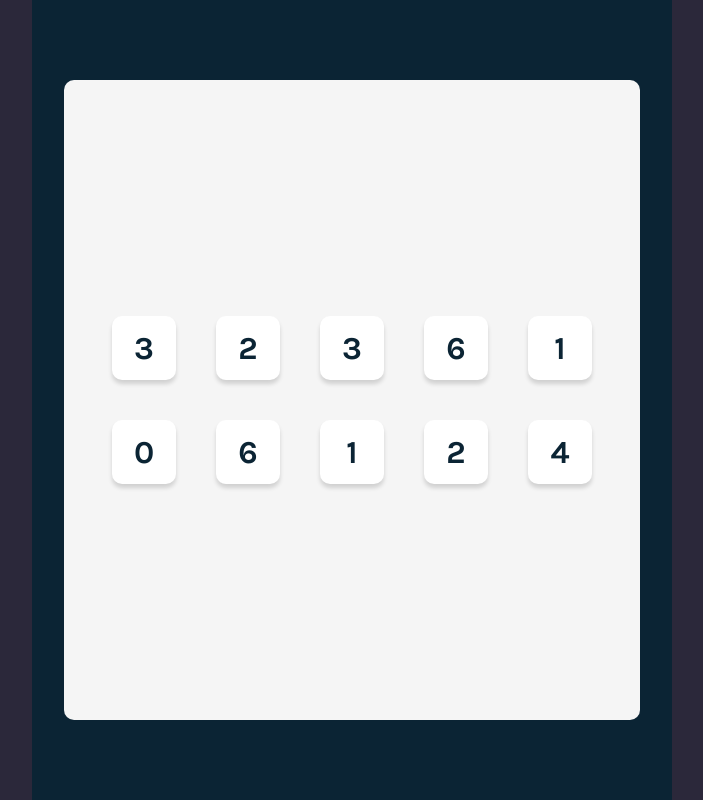
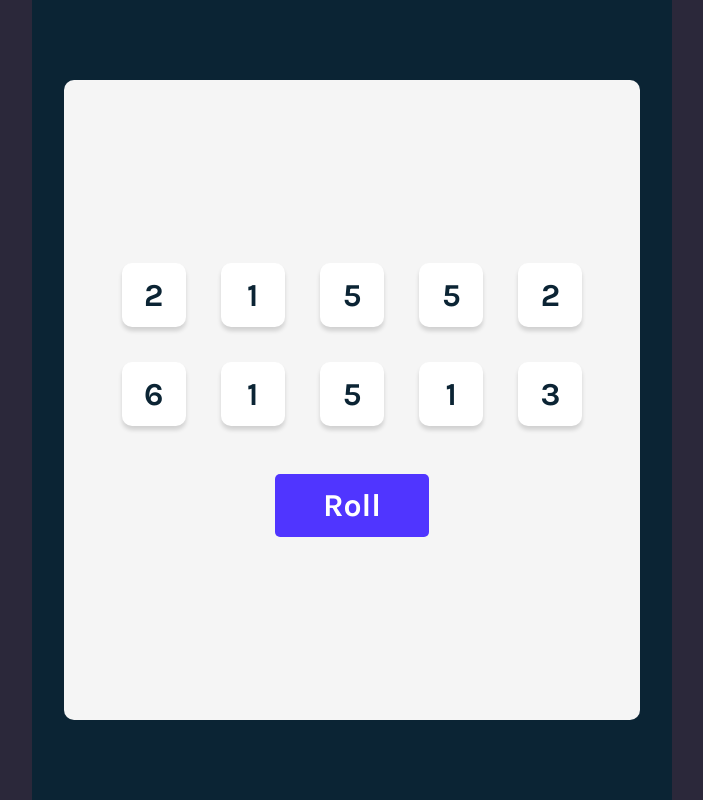
Before and after one commit to AbrahamMaciel/tenzies, a React (Vite) app: page / in a window 1280 px wide. Shown: the whole page, without its empty margins (288-991 px from the left). Built offline with nearby package versions, Linux system fonts and the light colour scheme.

Commit message:
Added dice state and roll functionality

```diff
--- a/src/components/DiceBoard/DiceBoard.jsx
+++ b/src/components/DiceBoard/DiceBoard.jsx
@@ -2,22 +2,17 @@
 import Die from "../Die/Die";
 import styles from "./DiceBoard.module.css";
 
-function generateNewDice() {
-  const diceNumbers = [];
-  for (let index = 0; index < 10; index++) {
-    const randNum = Math.floor(Math.random() * 7);
-    diceNumbers.push(randNum);
-  }
-  //   console.log(diceNumbers);
-  return diceNumbers;
-}
 
-function DiceBoard() {
+function DiceBoard(props) {
+
+
+    const diceElements = props.generateAllDice().map((item, index) => (
+        <Die value={item} key={index} />
+      ))
+
   return (
     <div className={styles.diceBoard}>
-      {generateNewDice().map((item, index) => (
-        <Die value={item} key={index} />
-      ))}
+      {diceElements}
     </div>
   );
 }
--- a/src/components/DiceBoard/DiceBoard.module.css
+++ b/src/components/DiceBoard/DiceBoard.module.css
@@ -8,5 +8,5 @@
     grid-template-columns: repeat(5, 1fr);
     /* column-gap: 1.5rem;
     row-gap: 2rem; */
-    gap: 2.5rem;
+    gap: 2.2rem;
 }
--- a/src/components/GameBoard/GameBoard.jsx
+++ b/src/components/GameBoard/GameBoard.jsx
@@ -2,10 +2,13 @@
 import styles from "./GameBoard.module.css";
 import DiceBoard from "../DiceBoard/DiceBoard";
 
-function GameBoard() {
+function GameBoard(props) {
   return (
     <div className={styles.gameBoard}>
-      <DiceBoard />
+      <DiceBoard generateAllDice={props.generateAllDice} />
+      <button type="button" className={styles.rollBtn} onClick={props.rollDice}>
+        Roll
+      </button>
     </div>
   );
 }
--- a/src/components/GameBoard/GameBoard.module.css
+++ b/src/components/GameBoard/GameBoard.module.css
@@ -1,9 +1,22 @@
-.gameBoard{
+.gameBoard {
   display: flex;
+  flex-direction: column;
+  gap: 3rem;
   justify-content: center;
   align-items: center;
-    background-color: #F5F5F5;
+  background-color: #f5f5f5;
   height: 80%;
   width: 90%;
   border-radius: 10px;
 }
+
+.gameBoard .rollBtn {
+  background-color: #5035ff;
+  color: #ffff;
+  border: none;
+  border-radius: 5px;
+  padding: 0.8rem 3rem;
+  font-size: 2rem;
+  font-weight: 700;
+  font-family: "Karla", serif;
+}
--- a/src/components/Main/Main.jsx
+++ b/src/components/Main/Main.jsx
@@ -1,12 +1,37 @@
 import React from "react";
 import styles from "./Main.module.css";
-
 import GameBoard from "../GameBoard/GameBoard";
 
 function Main() {
+  const [dice, setDice] = React.useState(generateAllDice());
+
+  function rollDice() {
+    setDice(generateAllDice());
+    console.log('New dice set generated');
+
+  }
+
+  function generateAllDice() {
+    // This is the classy imperative way to do this:
+    //
+    //   const diceNumbers = [];
+    //   for (let index = 0; index < 10; index++) {
+    //     const randNum = Math.ceil(Math.random() * 6);
+    //     diceNumbers.push(randNum);
+    //   }
+    //   //   console.log(diceNumbers);
+    //   return diceNumbers;
+    //
+    // But theres another cooler functional way:
+
+    return new Array(10).fill(0).map(() => Math.ceil(Math.random() * 6));
+
+    // This one creates a new array, then fills it with zeroes then maps over it and returns another array the same size but with the contents randomized.
+  }
+
   return (
     <main>
-      <GameBoard />
+      <GameBoard rollDice={rollDice} generateAllDice={generateAllDice} />
     </main>
   );
 }
```
Lines whose indentation alone changed are shown as unchanged.
